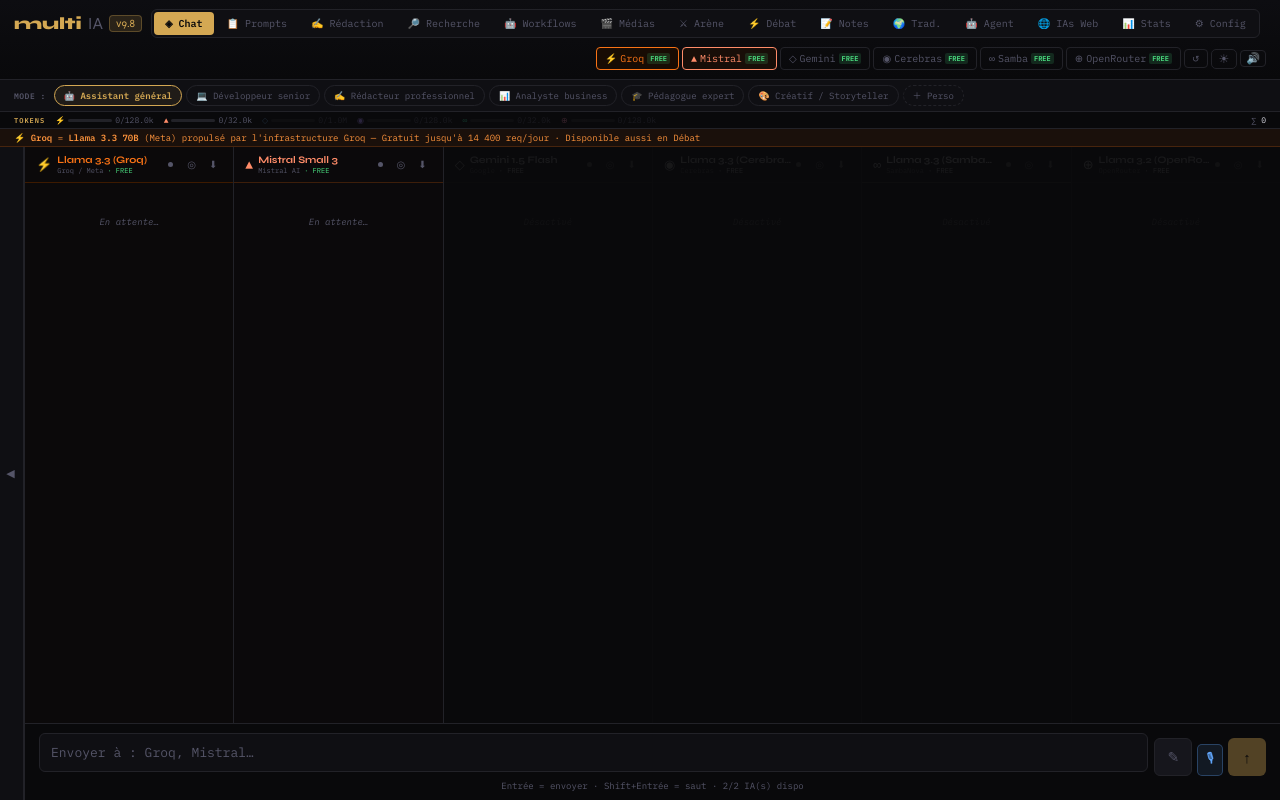
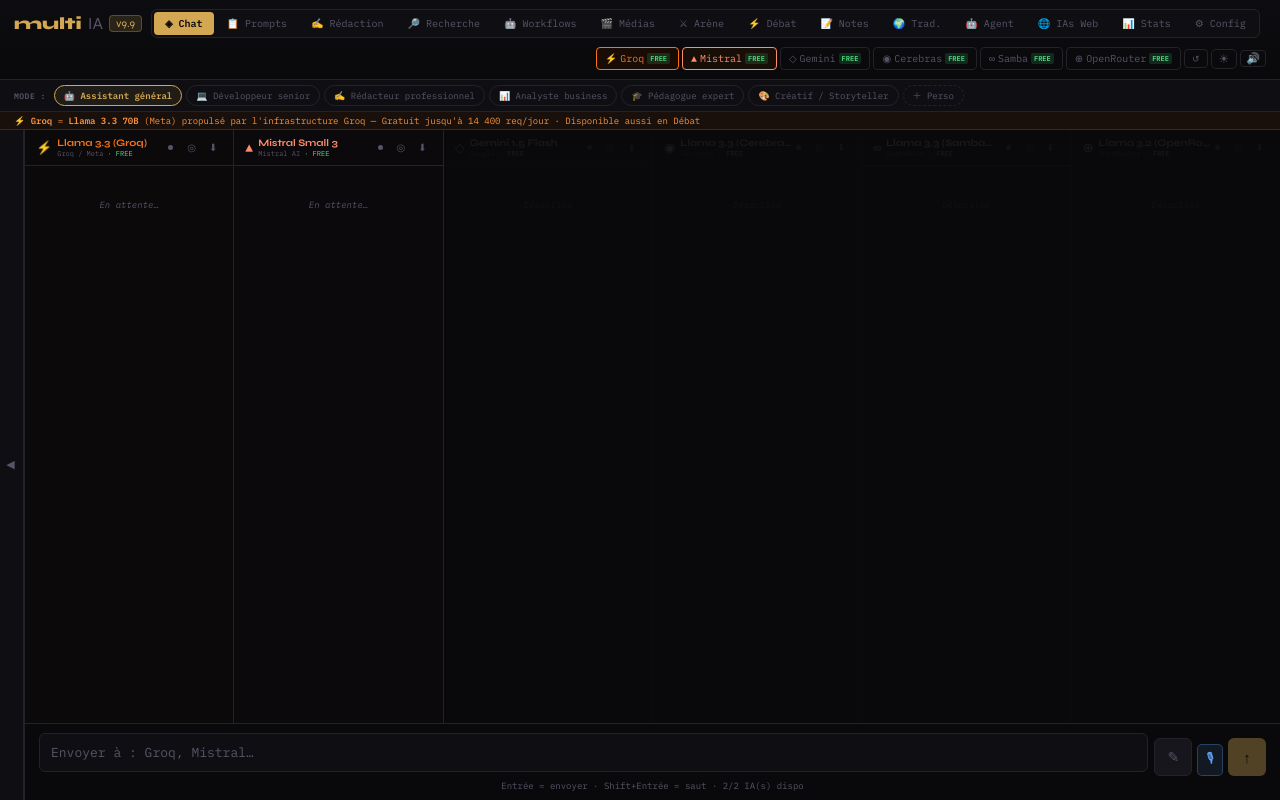
Before and after one commit to avalondrey/multiia-hub, a React (Vite) app: page / in a window 1280 px wide. Built offline with nearby package versions, Linux system fonts and the light colour scheme.

Commit message:
v9.9 fix used not defined

```diff
--- a/src/App.jsx
+++ b/src/App.jsx
@@ -3,7 +3,7 @@
 // ╔══════════════════════════════════════════════════════════════╗
 // ║  SECTION CONFIG — Seule partie à modifier lors d'une MAJ    ║
 // ╚══════════════════════════════════════════════════════════════╝
-const APP_VERSION = "9.8";
+const APP_VERSION = "9.9";
 const BUILD_DATE = new Date().toISOString().slice(0,10);
 
 const MODEL_DEFS = {
@@ -223,10 +223,7 @@
   { id:"p16", cat:"Traduction", icon:"🔄", title:"Localiser pour la France", text:"Adapte ce contenu pour le marché français (expressions, exemples, références culturelles, RGPD si besoin) :\n\n[TON CONTENU]" },
 ];
 
-const est = (t) => Math.ceil((t||"").length / 3.8);
-const convTokens = (msgs) => msgs.reduce((a,m) => a + est(m.content), 0);
 const fmt = (n) => n>=1e6?(n/1e6).toFixed(1)+"M":n>=1000?(n/1000).toFixed(1)+"k":String(n);
-const tColor = (p) => p<0.5?"#4ADE80":p<0.8?"#FACC15":"#F87171";
 
 function classifyError(msg) {
   const m = (msg||"").toLowerCase();
@@ -406,8 +403,6 @@
 .cn{font-family:'Syne',sans-serif;font-weight:700;font-size:clamp(8px,1.5vw,10px);white-space:nowrap;overflow:hidden;text-overflow:ellipsis}
 .csub{font-size:7px;color:var(--mu)}
 .cm{margin-left:auto;display:flex;align-items:center;gap:4px;flex-shrink:0;margin-right:4px}
-.mbw{width:clamp(20px,3.5vw,32px);height:3px;background:var(--bd);border-radius:2px;overflow:hidden}
-.mbf{height:100%;border-radius:2px;transition:width .4s}
 .mt{font-size:7px;color:var(--mu);white-space:nowrap}
 .dot{width:5px;height:5px;border-radius:50%;background:var(--mu);flex-shrink:0}
 .dot.live{background:var(--green);box-shadow:0 0 6px var(--green);animation:pulse 1.5s infinite}
@@ -2952,27 +2947,6 @@
   };
 
   // ── Statistiques d'usage ──
-  const [usageStats, setUsageStats] = useState(() => {
-    try { return JSON.parse(localStorage.getItem("multiia_stats")||"{}"); } catch { return {}; }
-  });
-  const trackUsage = (id, tokens) => {
-    setUsageStats(prev => {
-      const n = {
-        ...prev,
-        convs: (prev.convs||0),
-        msgs: {...(prev.msgs||{}), [id]:((prev.msgs||{})[id]||0)+1},
-        tokens: {...(prev.tokens||{}), [id]:((prev.tokens||{})[id]||0)+(tokens||0)},
-      };
-      try{localStorage.setItem("multiia_stats",JSON.stringify(n));}catch{}
-      return n;
-    });
-  };
-  const resetStats = () => {
-    const empty = {convs:0,msgs:{},tokens:{}};
-    setUsageStats(empty);
-    try{localStorage.setItem("multiia_stats",JSON.stringify(empty));}catch{}
-    showToast("✓ Statistiques réinitialisées");
-  };
 
   // ── Injection prompt depuis Bibliothèque ──
   const injectPrompt = (text) => { setChatInput(text); setTab("chat"); showToast("✓ Prompt injecté dans le Chat"); };
@@ -3239,7 +3213,6 @@
   const enabledIds = IDS.filter(id => enabled[id]);
   const availableIds = enabledIds.filter(id => !isLimited(id));
   const isLoadingAny = Object.values(loading).some(Boolean);
-  const totalTok = IDS.reduce((a, id) => a + convTokens(conversations[id]), 0);
 
   const sendChat = async () => {
     const text = chatInput.trim(); if (!text) return;
@@ -3264,8 +3237,6 @@
       try {
         const hist = [...conversations[id], userMsg];
         const reply = await callModel(id, hist, apiKeys, currentSystem, file);
-        const replyTok = Math.ceil((reply||"").length / 3.8);
-        trackUsage(id, replyTok);
         if (ttsEnabled && ids.length===1) speakText(reply);
         setConversations(prev => {
           const updated = { ...prev, [id]: [...prev[id], { role:"assistant", content:reply }] };
@@ -3279,8 +3250,7 @@
     }));
     // Auto-save après toutes les réponses
     setConversations(prev => { autoSave(prev);
-      setUsageStats(p => { const n={...p,convs:(p.convs||0)}; return n; });
-      return prev; });
+        return prev; });
   };
 
   const launchDebate = async () => {
@@ -3477,22 +3447,7 @@
         )}
 
         {/* TOKEN BAR */}
-        <div className="tbar" style={isMobile?{display:"none"}:{}}>
-          <span className="tbar-lbl">TOKENS</span>
-          {IDS.map(id => {
-            const m = MODEL_DEFS[id];
-            const used = convTokens(conversations[id]);
-            const pct = Math.min(used / m.maxTokens, 1);
-            return (
-              <div className="ti" key={id} style={{ opacity:enabled[id]?1:0.2 }}>
-                <span style={{ color:m.color, fontSize:8 }}>{m.icon}</span>
-                <div className="tr"><div className="tf" style={{ width:`${pct*100}%`, background:tColor(pct) }}/></div>
-                <span style={{ fontSize:8 }}>{fmt(used)}/{fmt(m.maxTokens)}</span>
-              </div>
-            );
-          })}
-          <span className="tbar-total">∑ <span style={{ color:"var(--tx)" }}>{fmt(totalTok)}</span></span>
-        </div>
+
 
         {/* MOBILE COL TABS */}
         {tab === "chat" && (
```
